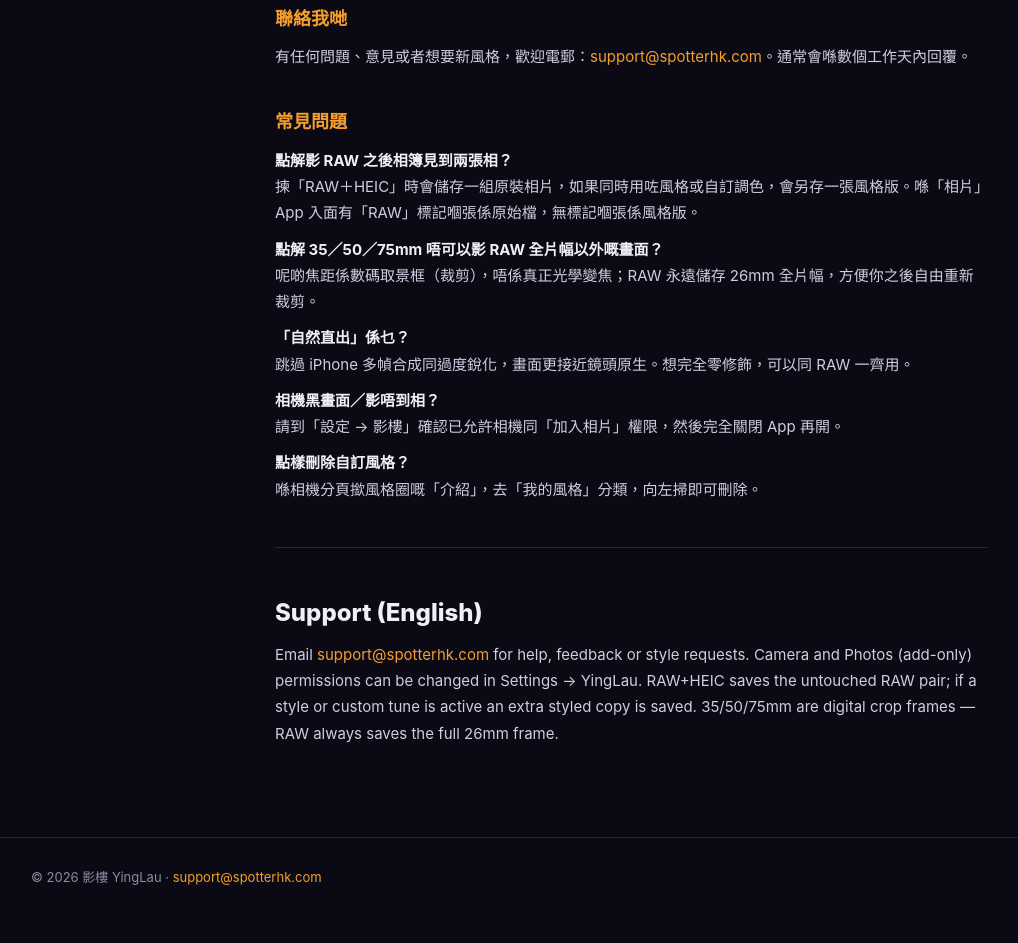
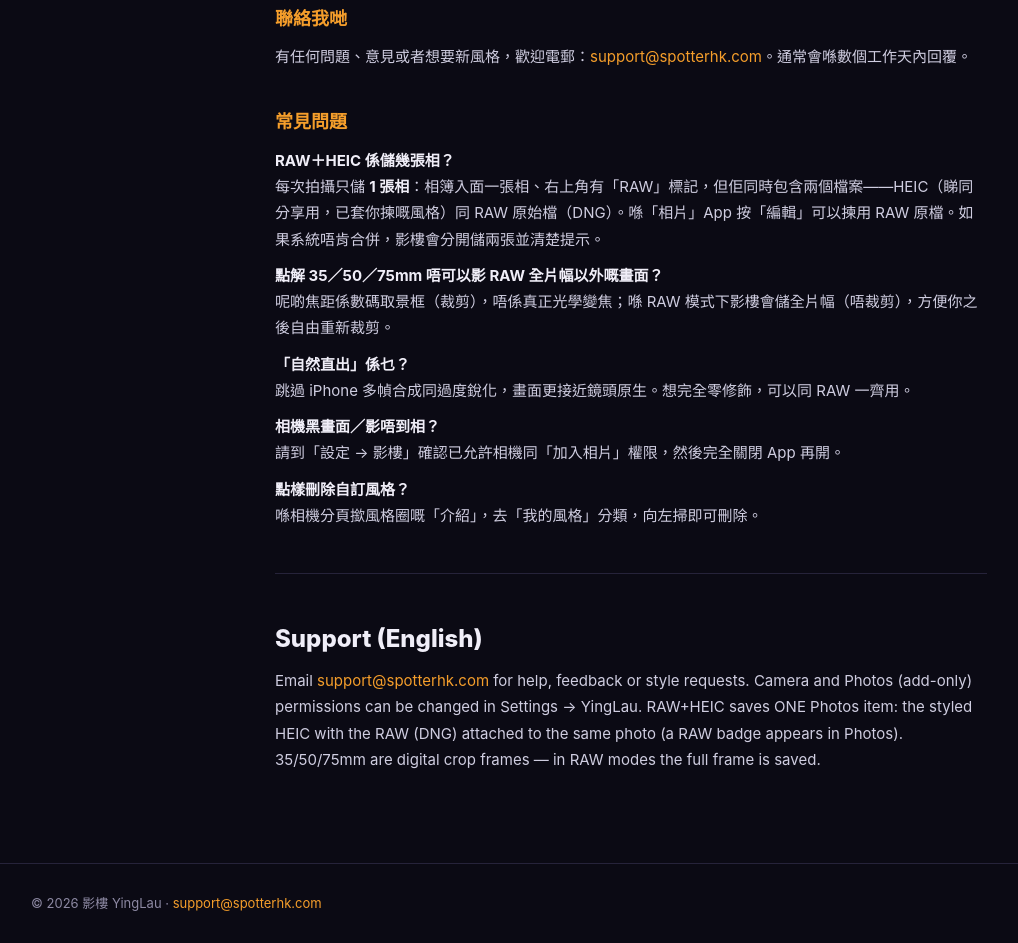
Before and after one commit to TCCNF/yinglau, a plain HTML site: page support.html in a window 1280 px wide. Shown: the part 266-1209 px from the top of the page, without its empty margins (9-1027 px from the left). Before the commit the page ends 1183 px from the top, so only its background shows below. Drawn offline with Linux system fonts and the light colour scheme.

Commit message:
Support FAQ: RAW+HEIC saves a single Photos item

```diff
--- a/support.html
+++ b/support.html
@@ -36,15 +36,15 @@
 <p>有任何問題、意見或者想要新風格，歡迎電郵：<a href="mailto:support@spotterhk.com">support@spotterhk.com</a>。通常會喺數個工作天內回覆。</p>
 
 <h2>常見問題</h2>
-<p><strong>點解影 RAW 之後相簿見到兩張相？</strong><br>揀「RAW＋HEIC」時會儲存一組原裝相片，如果同時用咗風格或自訂調色，會另存一張風格版。喺「相片」App 入面有「RAW」標記嗰張係原始檔，無標記嗰張係風格版。</p>
-<p><strong>點解 35／50／75mm 唔可以影 RAW 全片幅以外嘅畫面？</strong><br>呢啲焦距係數碼取景框（裁剪），唔係真正光學變焦；RAW 永遠儲存 26mm 全片幅，方便你之後自由重新裁剪。</p>
+<p><strong>RAW＋HEIC 係儲幾張相？</strong><br>每次拍攝只儲 <strong>1 張相</strong>：相簿入面一張相、右上角有「RAW」標記，但佢同時包含兩個檔案——HEIC（睇同分享用，已套你揀嘅風格）同 RAW 原始檔（DNG）。喺「相片」App 按「編輯」可以揀用 RAW 原檔。如果系統唔肯合併，影樓會分開儲兩張並清楚提示。</p>
+<p><strong>點解 35／50／75mm 唔可以影 RAW 全片幅以外嘅畫面？</strong><br>呢啲焦距係數碼取景框（裁剪），唔係真正光學變焦；喺 RAW 模式下影樓會儲全片幅（唔裁剪），方便你之後自由重新裁剪。</p>
 <p><strong>「自然直出」係乜？</strong><br>跳過 iPhone 多幀合成同過度銳化，畫面更接近鏡頭原生。想完全零修飾，可以同 RAW 一齊用。</p>
 <p><strong>相機黑畫面／影唔到相？</strong><br>請到「設定 → 影樓」確認已允許相機同「加入相片」權限，然後完全關閉 App 再開。</p>
 <p><strong>點樣刪除自訂風格？</strong><br>喺相機分頁撳風格圈嘅「介紹」，去「我的風格」分類，向左掃即可刪除。</p>
 
 <hr>
 <h1 style="font-size:24px">Support (English)</h1>
-<p>Email <a href="mailto:support@spotterhk.com">support@spotterhk.com</a> for help, feedback or style requests. Camera and Photos (add-only) permissions can be changed in Settings → YingLau. RAW+HEIC saves the untouched RAW pair; if a style or custom tune is active an extra styled copy is saved. 35/50/75mm are digital crop frames — RAW always saves the full 26mm frame.</p>
+<p>Email <a href="mailto:support@spotterhk.com">support@spotterhk.com</a> for help, feedback or style requests. Camera and Photos (add-only) permissions can be changed in Settings → YingLau. RAW+HEIC saves ONE Photos item: the styled HEIC with the RAW (DNG) attached to the same photo (a RAW badge appears in Photos). 35/50/75mm are digital crop frames — in RAW modes the full frame is saved.</p>
 </div>
 <footer>© 2026 影樓 YingLau · <a href="mailto:support@spotterhk.com">support@spotterhk.com</a></footer>
 </body></html>
```
